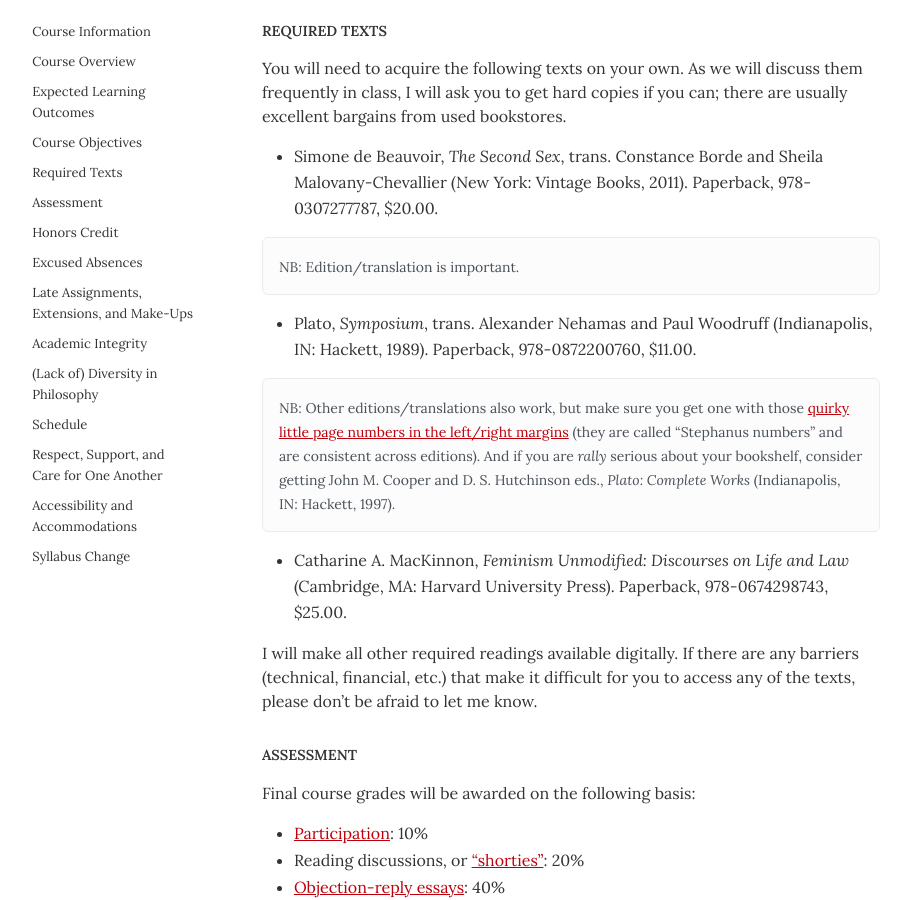
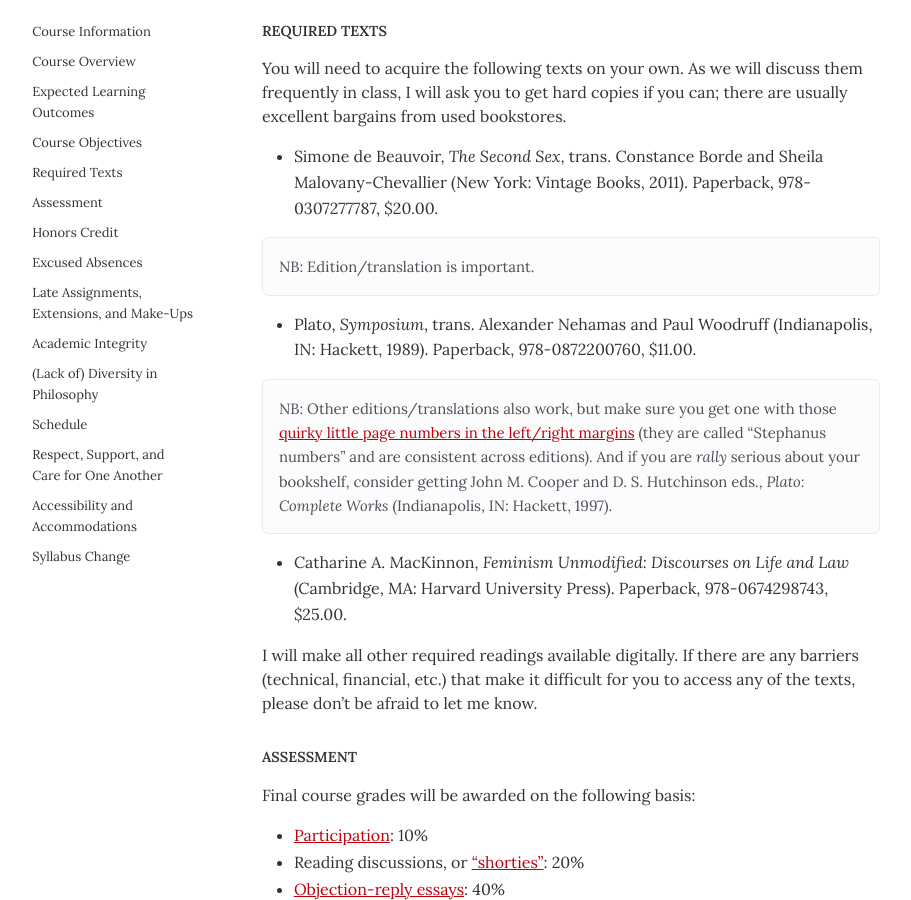
Before and after one commit to dingherself/130, a Jekyll site: the page built from syllabus.md, in a window 1280 px wide and 900 px high, scrolled down 1619 px. Shown: the whole window, without its empty margins (194-1105 px from the left). Built offline with Jekyll 4.4.1, drawn with Linux system fonts in a browser that asks for light colours.

Commit message:
larger font

```diff
--- a/syllabus.md
+++ b/syllabus.md
@@ -66,13 +66,13 @@ You will need to acquire the following texts on your own. As we will discuss the
 - Simone de Beauvoir, *The Second Sex*, trans. Constance Borde and Sheila Malovany-Chevallier (New York: Vintage Books, 2011). Paperback, 978-0307277787, \$20.00.
 
 <div class="alert alert-light" role="alert">
-  <small>NB: Edition/translation is important.</small>
+  <span style="font-size: 0.93rem;">NB: Edition/translation is important.</span>
 </div>
 
 - Plato, *Symposium*, trans. Alexander Nehamas and Paul Woodruff (Indianapolis, IN: Hackett, 1989). Paperback, 978-0872200760, \$11.00.
 
 <div class="alert alert-light" role="alert">
-  <small>NB: Other editions/translations also work, but make sure you get one with those <a href="https://library.villanova.edu/research/subject-guides/citing-your-sources/frequently-used-styles/mla/citing-plato-mla-style">quirky little page numbers in the left/right margins</a> (they are called “Stephanus numbers” and are consistent across editions). And if you are <em>rally</em> serious about your bookshelf, consider getting John M. Cooper and D. S. Hutchinson eds., <em>Plato: Complete Works</em> (Indianapolis, IN: Hackett, 1997).</small>
+  <span style="font-size: 0.93rem;">NB: Other editions/translations also work, but make sure you get one with those <a href="https://library.villanova.edu/research/subject-guides/citing-your-sources/frequently-used-styles/mla/citing-plato-mla-style">quirky little page numbers in the left/right margins</a> (they are called “Stephanus numbers” and are consistent across editions). And if you are <em>rally</em> serious about your bookshelf, consider getting John M. Cooper and D. S. Hutchinson eds., <em>Plato: Complete Works</em> (Indianapolis, IN: Hackett, 1997).</span>
 </div>
 
 - Catharine A. MacKinnon, *Feminism Unmodified: Discourses on Life and Law* (Cambridge, MA: Harvard University Press). Paperback, 978-0674298743, \$25.00.
```
